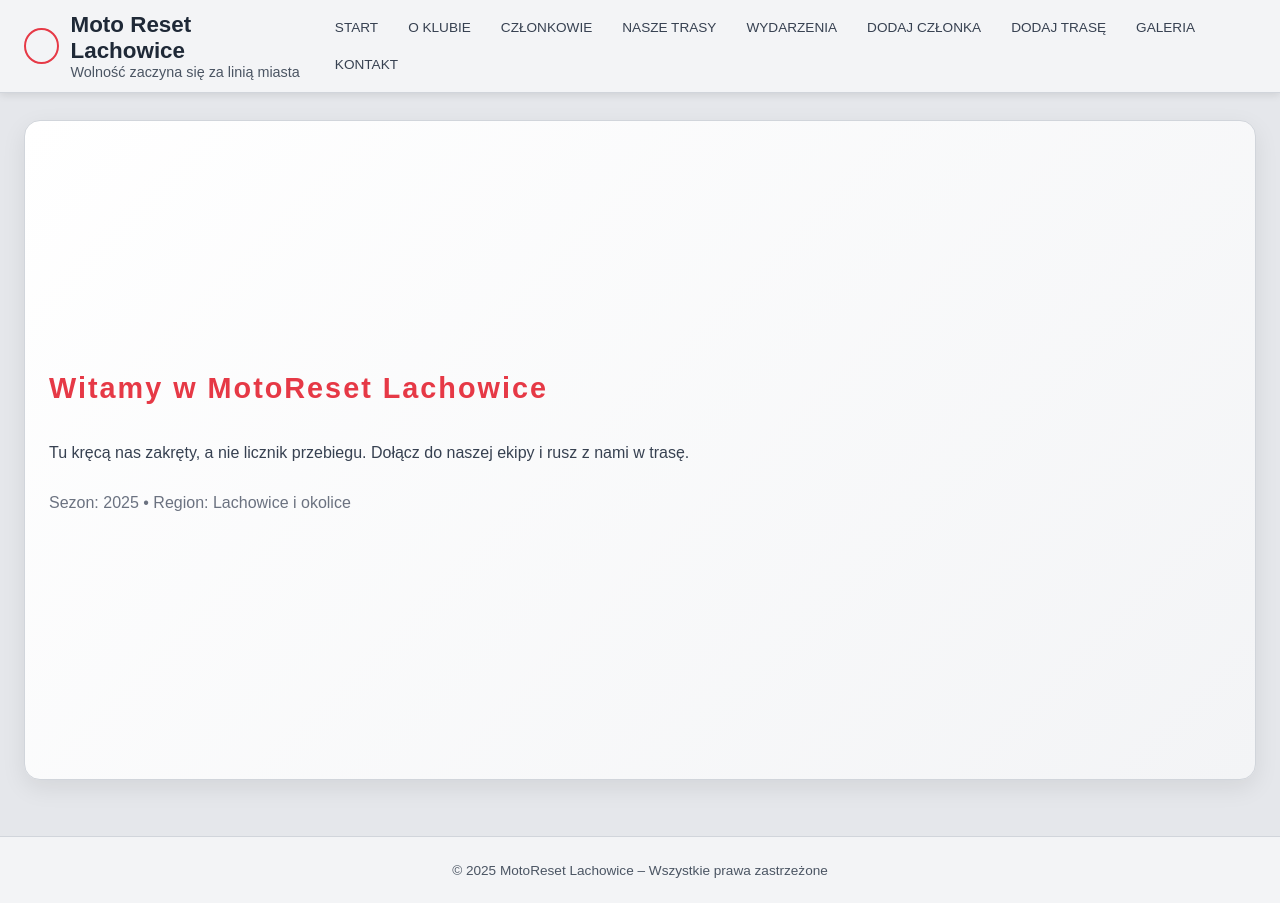
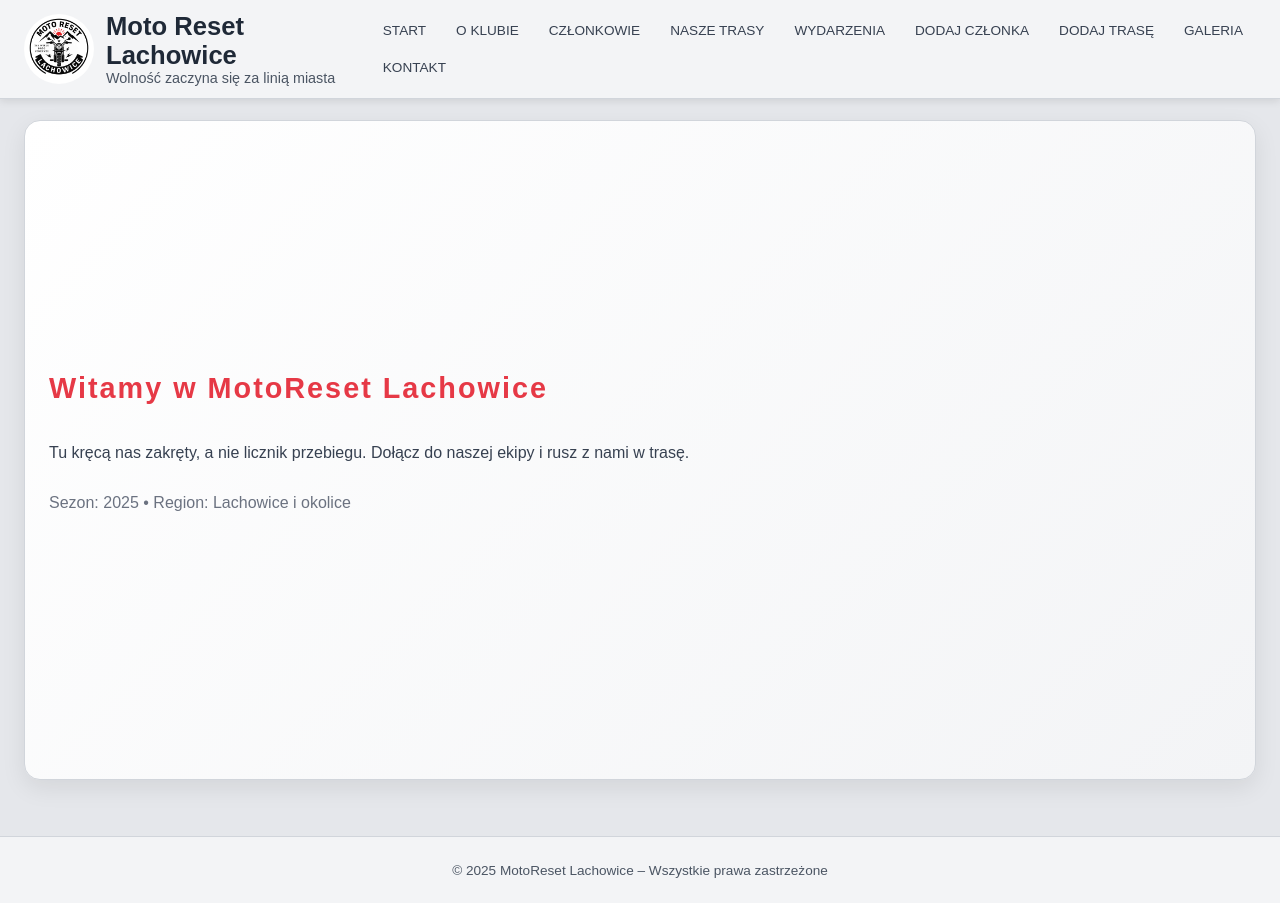
Before and after one commit to Mariusz-Trzop/MotoResetLachowice, a plain HTML site: page index.html in a window 1280 px wide. Drawn offline with Linux system fonts and the light colour scheme.

Commit message:
add logo in heather

```diff
--- a/index.html
+++ b/index.html
@@ -9,12 +9,12 @@
 <body>
     <header>
         <div class="logo">
-            <div class="logo-circle"></div>
-            <div>
-                <h1>Moto Reset Lachowice</h1>
-                <div class="tagline">Wolność zaczyna się za linią miasta</div>
-            </div>
+        <img src="IMG/579557940_1587326636011125_7477179322749718171_n.jpg" alt="Moto Reset Lachowice" class="logo-img">
+        <div class="logo-text">
+            <h1>Moto Reset Lachowice</h1>
+            <div class="tagline">Wolność zaczyna się za linią miasta</div>
         </div>
+    </div>
 
         <!-- PRZYCISK HAMBURGERA (TYLKO NA TEL.) -->
         <button class="menu-toggle" aria-label="Otwórz menu nawigacji">
--- a/style.css
+++ b/style.css
@@ -61,6 +61,39 @@ header .tagline {
     font-size: 0.9rem;
     color: #4b5563;
 }
+
+/* LOGO Z OBRAZKA */
+.logo {
+    display: flex;
+    align-items: center;
+    gap: 16px;
+}
+
+.logo-img {
+    height: 70px;            /* wielkość logo */
+    width: auto;
+    border-radius: 50%;      /* możesz usunąć jeśli nie chcesz okrągłego */
+    object-fit: contain;
+}
+
+.logo-text h1 {
+    margin: 0;
+    font-size: 1.6rem;
+    font-weight: 700;
+}
+
+.logo-text .tagline {
+    font-size: 0.9rem;
+    color: #4b5563;
+}
+
+/* Responsywność: logo mniejsze na telefonie */
+@media (max-width: 768px) {
+    .logo-img {
+        height: 50px;
+    }
+}
+
 
 /* --- MENU GÓRNE --- */
 
```
